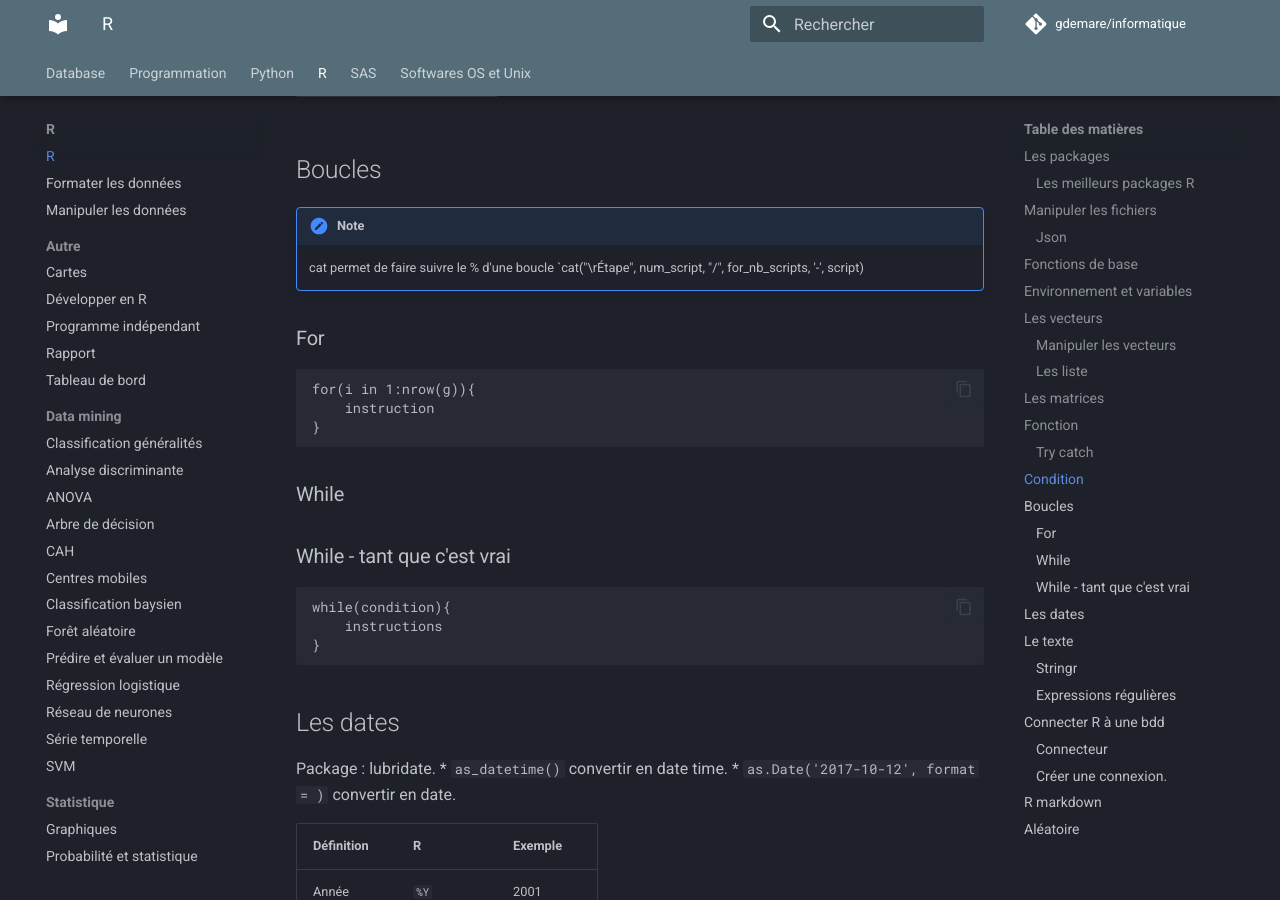
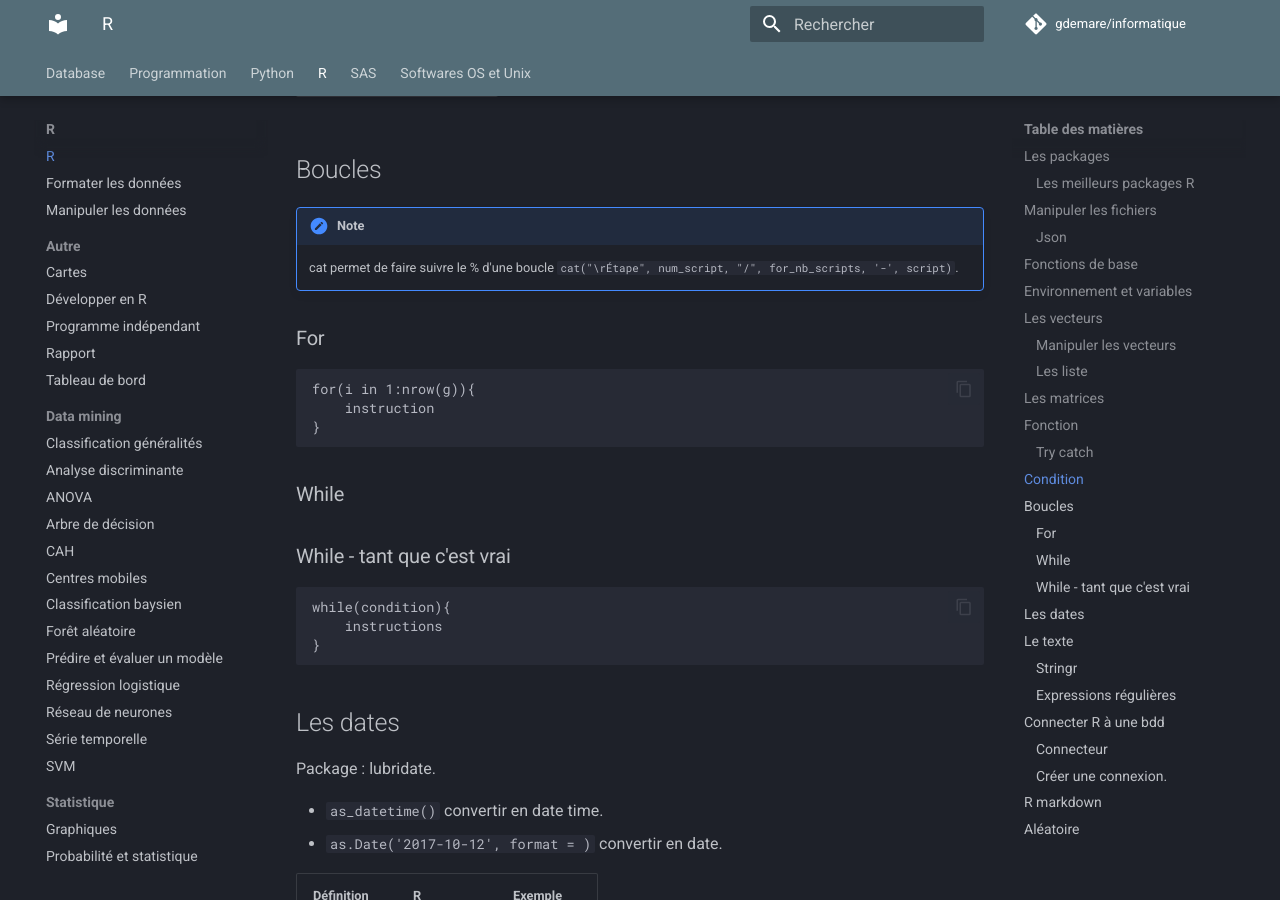
Before and after one commit to gdemare/Informatique, an MkDocs documentation site: the page built from docs/r/r_r.md, in a window 1280 px wide and 900 px high, scrolled down 3874 px. Built offline with MkDocs 1.6.1 and Material for MkDocs 9.7.7, drawn with Linux system fonts in a browser that asks for light colours; comment, search, counter and statistics services are not loaded.

Commit message:
Update r_r.md

```diff
--- a/docs/r/r_r.md
+++ b/docs/r/r_r.md
@@ -143,7 +143,7 @@ Opérateur	| Définition
 ## Boucles
 
 !!! note
-	cat permet de faire suivre le % d'une boucle `cat("\rÉtape", num_script, "/", for_nb_scripts, '-', script)
+	cat permet de faire suivre le % d'une boucle `cat("\rÉtape", num_script, "/", for_nb_scripts, '-', script)`.
 
 ### For
 
@@ -166,6 +166,7 @@ while(condition){
 ## Les dates
 
 Package : lubridate.
+
 * `as_datetime()` convertir en date time.
 * `as.Date('2017-10-12', format = )` convertir en date.
 
```
